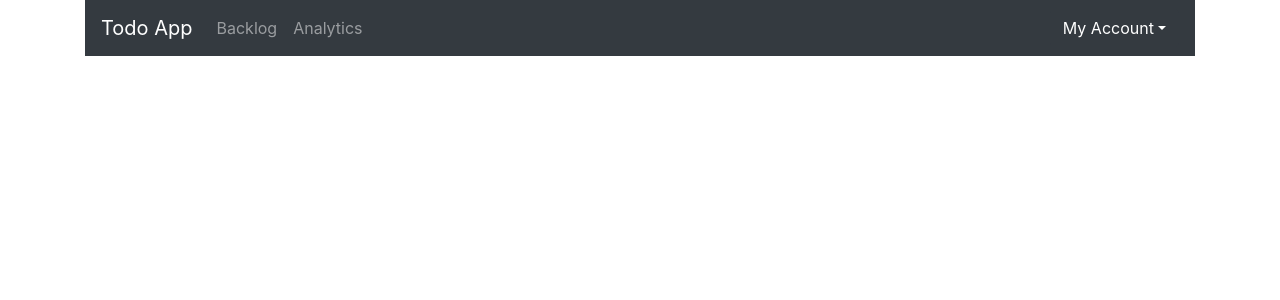
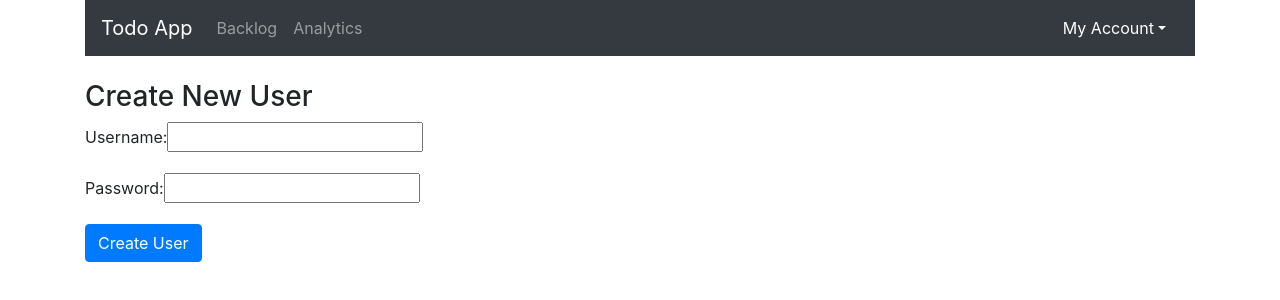
Before and after one commit to asacela/todo-app, a React (Create React App) app: page /login in a window 1280 px wide. Shown: the top 300 px of the page. Built offline with nearby package versions, Linux system fonts and the light colour scheme; no server answers.

Commit message:
dummy implementation of login/user page

```diff
--- a/src/App.js
+++ b/src/App.js
@@ -6,6 +6,8 @@ import Navbar from "./components/navbar.component"
 import ListView from "./components/list-view.component";
 import BacklogList from "./components/backlog.component";
 import Analytics from "./components/analytics.component";
+import User from "./components/user.component";
+import Login from "./components/login.component";
 
 
 /*
@@ -44,6 +46,8 @@ function App() {
       <Route path="/" exact component={ListView} />
       <Route path="/backlog" exact component={BacklogList} />
       <Route path="/analytics" exact component={Analytics} />
+      <Route path="/user" exact component={User} />
+      <Route path="/login" exact component={Login} />
       </div>
     </Router>
   );
--- a/src/components/analytics.component.js
+++ b/src/components/analytics.component.js
@@ -18,7 +18,7 @@ export default class Analytics extends Component {
   	return(
   		<div>
   			<h3>
-  				Under Construction...
+  				Analytics under Construction...
   			</h3>
 
   		</div>
--- /dev/null
+++ b/src/components/login.component.js
@@ -0,0 +1,40 @@
+// login.component.js
+
+
+import React, { Component } from 'react';
+import axios from 'axios';
+import icons from 'glyphicons';
+import Table from 'react-bootstrap/Table'
+import Dropdown from 'react-bootstrap/Dropdown';
+import './../App.css';
+
+
+export default class Login extends Component {
+  constructor(props) {
+
+  	super(props);
+  }
+
+  render() {
+  	return(
+  		<div>
+  			<h3>Create New User</h3>
+				<form>
+					<div>
+						<div className="form-group">
+							<label>Username: </label>
+							<input type="text" required name="username"/>
+						</div>
+						<div className="form-group">
+							<label>Password: </label>
+							<input type="password" required name="password"/>
+						</div>
+					</div>
+					<div className="form-group">
+						<input type="submit" value="Create User" className="btn btn-primary" />
+					</div>
+				</form>
+  		</div>
+  	);
+  }
+}
--- a/src/components/navbar.component.js
+++ b/src/components/navbar.component.js
@@ -25,7 +25,7 @@ export default class Navbar extends Component {
               <Dropdown.Menu>
                 <Dropdown.Item><Link to="/user">User Profile</Link></Dropdown.Item>
                 <Dropdown.Divider />
-                <Dropdown.Item><Link to="/user">Login</Link></Dropdown.Item>
+                <Dropdown.Item><Link to="/login">Login</Link></Dropdown.Item>
               </Dropdown.Menu>
             </Dropdown>
           </li>
--- a/src/components/user.component.js
+++ b/src/components/user.component.js
@@ -19,6 +19,7 @@ export default class User extends Component {
   	return(
   		<div>
 
+			User under Construction...
   		</div>
   	);
   }
```
Also changed, not shown: 2 other files (tests, documents, lock files or other folders).
